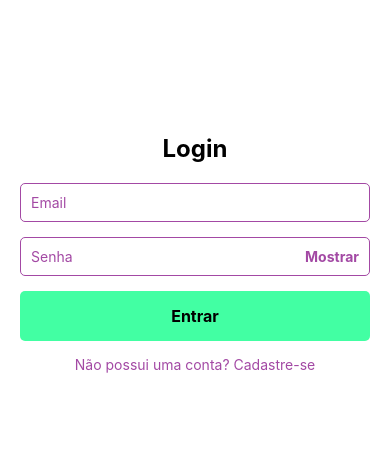
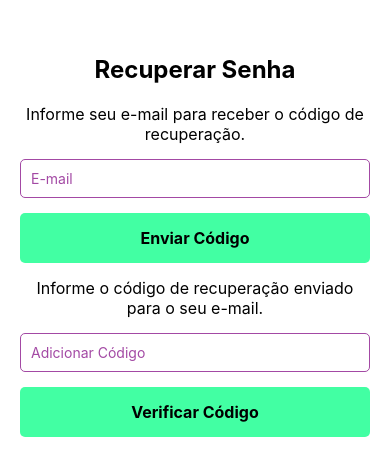
Before and after one commit to o0Junny0o/Nanni-Community, a React Native app in the folder Nanni/: screen /RecuperarSenha in a window 390 px wide. Shown: the part 169-644 px from the top of the page. Built offline with nearby package versions, Linux system fonts and the light colour scheme.

Commit message:
✨ feat: Página de Recuperar e Redefinir senha

```diff
--- a/Nanni/App.js
+++ b/Nanni/App.js
@@ -3,8 +3,10 @@ import { NavigationContainer } from "@react-navigation/native";
 import { createStackNavigator } from "@react-navigation/stack";
 
 // Importa as telas
-import Login from "./screen/LOGIN_SCREEN/index";
-import Cadastro from "./screen/CADASTRO_SCREEN/index";
+import Login from "./screen/LOGIN/index";
+import Cadastro from "./screen/CADASTRO/index";
+import RecuperarSenha from "./screen/RECUPERAR_SENHA/index";
+import RedefinirSenha from "./screen/REDEFINIR_SENHA/index";
 
 // Criação do Stack Navigator
 const Stack = createStackNavigator();
@@ -23,6 +25,16 @@ export default function App() {
           component={Cadastro}
           options={{ headerShown: false }}
         />
+        <Stack.Screen
+          name="RecuperarSenha"
+          component={RecuperarSenha}
+          options={{ headerShown: false }}
+        />
+        <Stack.Screen
+          name="RedefinirSenha"
+          component={RedefinirSenha}
+          options={{ headerShown: false }}
+        />
       </Stack.Navigator>
     </NavigationContainer>
   );
--- a/Nanni/screen/LOGIN_SCREEN/index.js
+++ b/Nanni/screen/LOGIN/index.js
@@ -1,29 +1,28 @@
 import React, { useState } from "react";
-import { View, Text, TextInput, TouchableOpacity, Alert, SafeAreaView } from "react-native";
+import { View, Text, TextInput, TouchableOpacity, Image, StyleSheet, SafeAreaView } from "react-native";
 import styles from "./style";
 
-export default function Login({ navigation }) {
+const Login = ({ navigation }) => {
   const [email, setEmail] = useState("");
   const [senha, setSenha] = useState("");
   const [mostrarSenha, setMostrarSenha] = useState(false);
 
   const handleLogin = () => {
-    if (!email || !senha) {
-      Alert.alert("Erro", "Por favor, preencha todos os campos!");
-      return;
-    }
-
-    // Simula sucesso no login
-    Alert.alert("Sucesso", "Login realizado com sucesso!");
-    // TODO: Adicionar lógica de autenticação aqui
+    console.log("Tentativa de login com:", email, senha);
+    // lógica de autenticação
+    // navigation.navigate("Home");
   };
 
   return (
     <SafeAreaView style={styles.safeArea}>
       <View style={styles.container}>
+        <Image
+          source={require("../../assets/logo_nanni.png")}
+          style={styles.logo}
+        />
+
         <Text style={styles.titulo}>Login</Text>
 
-        {/* Campo de entrada para email */}
         <TextInput
           style={styles.input}
           placeholder="Email"
@@ -50,14 +49,20 @@ export default function Login({ navigation }) {
         </View>
 
 
+        <TouchableOpacity onPress={() => navigation.navigate("RecuperarSenha")}>
+          <Text style={styles.forgotPasswordLink}>Esqueci a senha</Text>
+        </TouchableOpacity>
+
         <TouchableOpacity style={styles.botao} onPress={handleLogin}>
           <Text style={styles.botaoTexto}>Entrar</Text>
         </TouchableOpacity>
 
         <TouchableOpacity onPress={() => navigation.navigate("Cadastro")}>
-          <Text style={styles.link}>Não possui uma conta? Cadastre-se</Text>
+          <Text style={styles.link}>Não tem uma conta? Cadastre-se</Text>
         </TouchableOpacity>
       </View>
     </SafeAreaView>
   );
-}
+};
+
+export default Login;
--- a/Nanni/screen/LOGIN_SCREEN/style.js
+++ b/Nanni/screen/LOGIN/style.js
@@ -8,57 +8,74 @@ const styles = StyleSheet.create({
   container: {
     flex: 1,
     justifyContent: "center",
+    alignItems: "center",
     padding: 20,
+  },
+  logo: {
+    width: 320,
+    height: 120,
+    marginBottom: 30,
+    resizeMode: 'contain',
   },
   titulo: {
     fontSize: 24,
     fontWeight: "bold",
     marginBottom: 20,
     textAlign: "center",
-    color: "#000000", // Fonte cor preta
+    color: "#000000",
   },
   input: {
+    width: '100%',
     borderWidth: 1,
-    borderColor: "#A349A4", // Cor primária
+    borderColor: "#A349A4",
     padding: 10,
     marginBottom: 15,
     borderRadius: 5,
-    color: "#000000", // Fonte cor preta
+    color: "#000000",
   },
   passwordContainer: {
     flexDirection: "row",
     alignItems: "center",
+    width: '100%',
     borderWidth: 1,
-    borderColor: "#A349A4", // Cor primária
+    borderColor: "#A349A4",
     paddingHorizontal: 10,
-    marginBottom: 15,
+    marginBottom: 10, // Reduzi o marginBottom aqui
     borderRadius: 5,
   },
   passwordInput: {
     flex: 1,
     paddingVertical: 10,
-    color: "#000000", // Fonte cor preta
+    color: "#000000",
   },
   showPasswordText: {
-    color: "#A349A4", // Cor primária
+    color: "#A349A4",
     fontWeight: "bold",
     marginLeft: 10,
   },
   botao: {
-    backgroundColor: "#42FFA3", // Cor secundária
+    backgroundColor: "#42FFA3",
     padding: 15,
     borderRadius: 5,
     alignItems: "center",
+    width: '100%',
   },
   botaoTexto: {
-    color: "#000000", // Fonte cor preta
+    color: "#000000",
     fontSize: 16,
     fontWeight: "bold",
   },
   link: {
-    color: "#A349A4", // Cor primária
+    color: "#A349A4",
     marginTop: 15,
     textAlign: "center",
+  },
+  forgotPasswordLink: {
+    color: "#A349A4",
+    marginTop: 10,
+    marginBottom: 20,
+    textAlign: "right",
+    width: '100%',
   },
 });
 
--- /dev/null
+++ b/Nanni/screen/RECUPERAR_SENHA/index.js
@@ -0,0 +1,96 @@
+import React, { useState } from "react";
+import { View, Text, TextInput, TouchableOpacity, SafeAreaView, Alert, ActivityIndicator } from "react-native";
+import styles from "./style";
+
+const RecuperarSenha = ({ navigation }) => {
+  const [email, setEmail] = useState("");
+  const [codigo, setCodigo] = useState("");
+  const [isEnviandoEmail, setIsEnviandoEmail] = useState(false);
+  const [isVerificandoCodigo, setIsVerificandoCodigo] = useState(false);
+
+  const handleEnviarEmail = async () => {
+    if (isEnviandoEmail) {
+      return;
+    }
+    setIsEnviandoEmail(true);
+    if (!email) {
+      Alert.alert("Erro", "Por favor, informe seu e-mail.");
+      setIsEnviandoEmail(false);
+      return;
+    }
+    console.log("Enviar código para:", email);
+    // Simule o envio do email
+    await new Promise(resolve => setTimeout(resolve, 1000));
+    Alert.alert("Código Enviado", `Um código de recuperação foi enviado para o e-mail: ${email}`);
+    setIsEnviandoEmail(false);
+  };
+
+  const handleAdicionarCodigo = async () => {
+    if (isVerificandoCodigo) {
+      return;
+    }
+    setIsVerificandoCodigo(true);
+    if (!codigo) {
+      Alert.alert("Erro", "Por favor, informe o código de recuperação.");
+      setIsVerificandoCodigo(false);
+      return;
+    }
+    console.log("Código inserido:", codigo);
+    // Simule a verificação do código
+    await new Promise(resolve => setTimeout(resolve, 1500));
+    if (codigo.trim() !== "") {
+      Alert.alert("Código Verificado", "Código verificado com sucesso!");
+      navigation.navigate("RedefinirSenha");
+    } else {
+      Alert.alert("Código Inválido", "Por favor, insira o código de recuperação.");
+    }
+    setIsVerificandoCodigo(false);
+  };
+
+  return (
+    <SafeAreaView style={styles.safeArea}>
+      <View style={styles.container}>
+        <Text style={styles.titulo}>Recuperar Senha</Text>
+
+        <Text style={styles.subtitulo}>Informe seu e-mail para receber o código de recuperação.</Text>
+
+        <TextInput
+          style={styles.input}
+          placeholder="E-mail"
+          placeholderTextColor="#A349A4"
+          keyboardType="email-address"
+          value={email}
+          onChangeText={setEmail}
+        />
+
+        <TouchableOpacity
+          style={styles.botao}
+          onPress={handleEnviarEmail}
+          disabled={isEnviandoEmail}
+        >
+          {isEnviandoEmail ? <ActivityIndicator size="small" color="#FFFFFF" /> : <Text style={styles.botaoTexto}>Enviar Código</Text>}
+        </TouchableOpacity>
+
+        <Text style={styles.subtitulo}>Informe o código de recuperação enviado para o seu e-mail.</Text>
+
+        <TextInput
+          style={styles.input}
+          placeholder="Adicionar Código"
+          placeholderTextColor="#A349A4"
+          value={codigo}
+          onChangeText={setCodigo}
+        />
+
+        <TouchableOpacity
+          style={styles.botao}
+          onPress={handleAdicionarCodigo}
+          disabled={isVerificandoCodigo}
+        >
+          {isVerificandoCodigo ? <ActivityIndicator size="small" color="#FFFFFF" /> : <Text style={styles.botaoTexto}>Verificar Código</Text>}
+        </TouchableOpacity>
+      </View>
+    </SafeAreaView>
+  );
+};
+
+export default RecuperarSenha;
--- /dev/null
+++ b/Nanni/screen/RECUPERAR_SENHA/style.js
@@ -0,0 +1,51 @@
+import { StyleSheet } from "react-native";
+
+const styles = StyleSheet.create({
+  safeArea: {
+    flex: 1,
+    backgroundColor: "#FFFFFF",
+  },
+  container: {
+    flex: 1,
+    justifyContent: "center",
+    alignItems: "center",
+    padding: 20,
+  },
+  titulo: {
+    fontSize: 24,
+    fontWeight: "bold",
+    marginBottom: 20,
+    textAlign: "center",
+    color: "#000000",
+  },
+  subtitulo: {
+    fontSize: 16,
+    marginBottom: 15,
+    textAlign: "center",
+    color: "#000000",
+  },
+  input: {
+    width: '100%',
+    borderWidth: 1,
+    borderColor: "#A349A4",
+    padding: 10,
+    marginBottom: 15,
+    borderRadius: 5,
+    color: "#000000",
+  },
+  botao: {
+    backgroundColor: "#42FFA3",
+    padding: 15,
+    borderRadius: 5,
+    alignItems: "center",
+    width: '100%',
+    marginBottom: 15, // Espaçamento entre os botões
+  },
+  botaoTexto: {
+    color: "#000000",
+    fontSize: 16,
+    fontWeight: "bold",
+  },
+});
+
+export default styles;
--- /dev/null
+++ b/Nanni/screen/REDEFINIR_SENHA/style.js
@@ -0,0 +1,65 @@
+import { StyleSheet } from "react-native";
+
+const styles = StyleSheet.create({
+  safeArea: {
+    flex: 1,
+    backgroundColor: "#FFFFFF",
+  },
+  container: {
+    flex: 1,
+    justifyContent: "center",
+    alignItems: "center",
+    padding: 20,
+  },
+  titulo: {
+    fontSize: 24,
+    fontWeight: "bold",
+    marginBottom: 20,
+    textAlign: "center",
+    color: "#000000",
+  },
+  input: {
+    width: '100%',
+    borderWidth: 1,
+    borderColor: "#A349A4",
+    padding: 10,
+    marginBottom: 15,
+    borderRadius: 5,
+    color: "#000000",
+  },
+  passwordContainer: {
+    flexDirection: "row",
+    alignItems: "center",
+    width: '100%',
+    borderWidth: 1,
+    borderColor: "#A349A4",
+    paddingHorizontal: 10,
+    marginBottom: 15,
+    borderRadius: 5,
+  },
+  passwordInput: {
+    flex: 1,
+    paddingVertical: 10,
+    color: "#000000",
+  },
+  botao: {
+    backgroundColor: "#42FFA3",
+    padding: 15,
+    borderRadius: 5,
+    alignItems: "center",
+    width: '100%',
+    marginBottom: 15,
+  },
+  botaoTexto: {
+    color: "#000000",
+    fontSize: 16,
+    fontWeight: "bold",
+  },
+  showPasswordText: {
+    color: "#A349A4",
+    fontWeight: "bold",
+    marginLeft: 10,
+  },
+});
+
+export default styles;
```
Also changed, not shown: Nanni/screen/REDEFINIR_SENHA/index.js (added, +89 -0 lines), Nanni/assets/logo_nanni.png (added), Nanni/screen/CADASTRO/index.js (renamed from Nanni/screen/CADASTRO_SCREEN/index.js), Nanni/screen/CADASTRO/style.js (renamed from Nanni/screen/CADASTRO_SCREEN/style.js).
